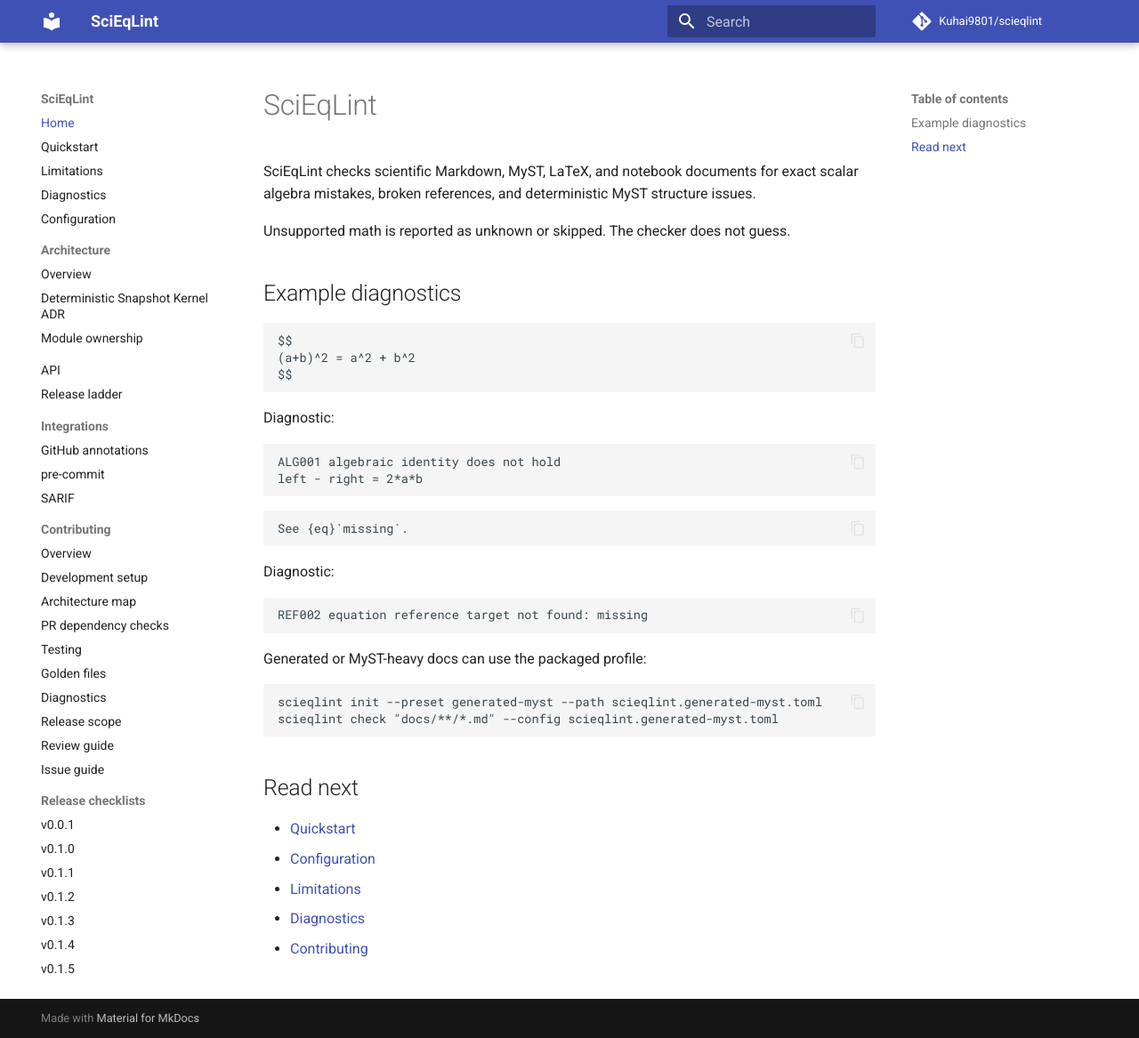
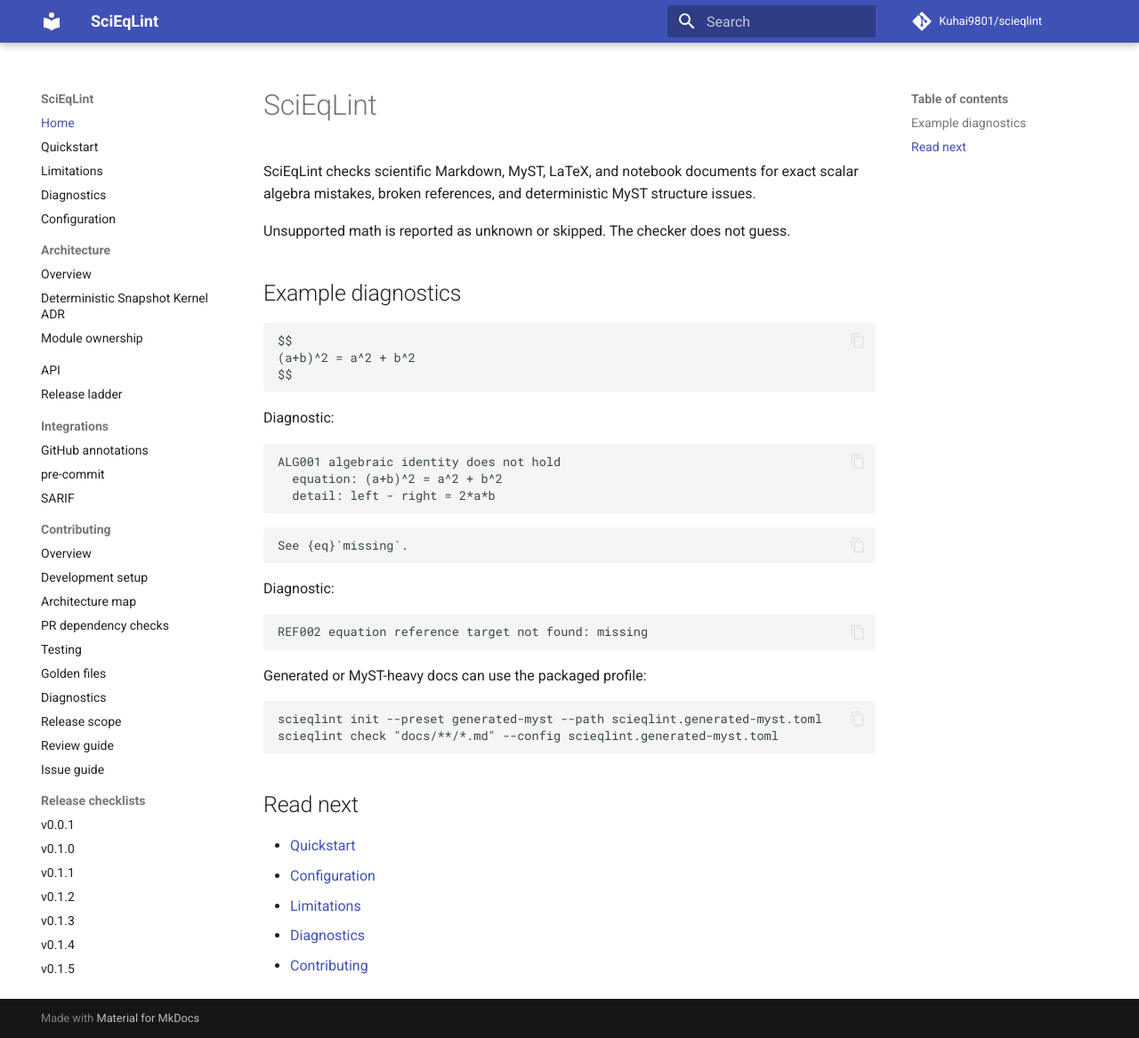
Before and after one commit to 1sgtpepper/scieqlint, an MkDocs documentation site: the page built from docs/index.md, in a window 1280 px wide and 1167 px high. Shown: the whole window at 89% size. Built offline with MkDocs 1.6.1 and Material for MkDocs 9.7.7, drawn with Linux system fonts in a browser that asks for light colours; comment, search, counter and statistics services are not loaded.

````diff
--- a/docs/index.md
+++ b/docs/index.md
@@ -18,7 +18,8 @@ Diagnostic:
 
 ```text
 ALG001 algebraic identity does not hold
-left - right = 2*a*b
+  equation: (a+b)^2 = a^2 + b^2
+  detail: left - right = 2*a*b
 ```
 
 ```md
````
Also changed, not shown: README.md (+1 -1 lines), SPEC.md (+6 -4 lines), docs/diagnostics.md (+1 -1 lines), 2 other files.
